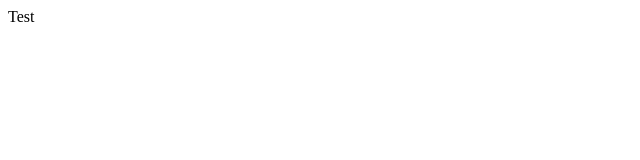
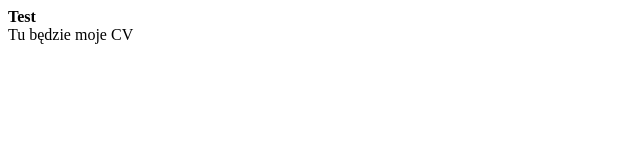
Before and after one commit to Kasztelan135/Kasztelan135.github.io, a plain HTML site: page index.html in a window 1280 px wide. Shown: the whole page, without its empty margins (0-640 px from the left). Drawn offline with Linux system fonts and the light colour scheme.

Commit message:
Pogrubiono czcionkę dla 'Test' Dodano napis: 'Tu będzie moje CV'

```diff
--- a/index.html
+++ b/index.html
@@ -8,6 +8,8 @@
     <title>Frontend Github Project 1</title>
 </head>
 <body>
-Test
+<b>Test</b>
+<br>
+Tu będzie moje CV
 </body>
 </html>
```
